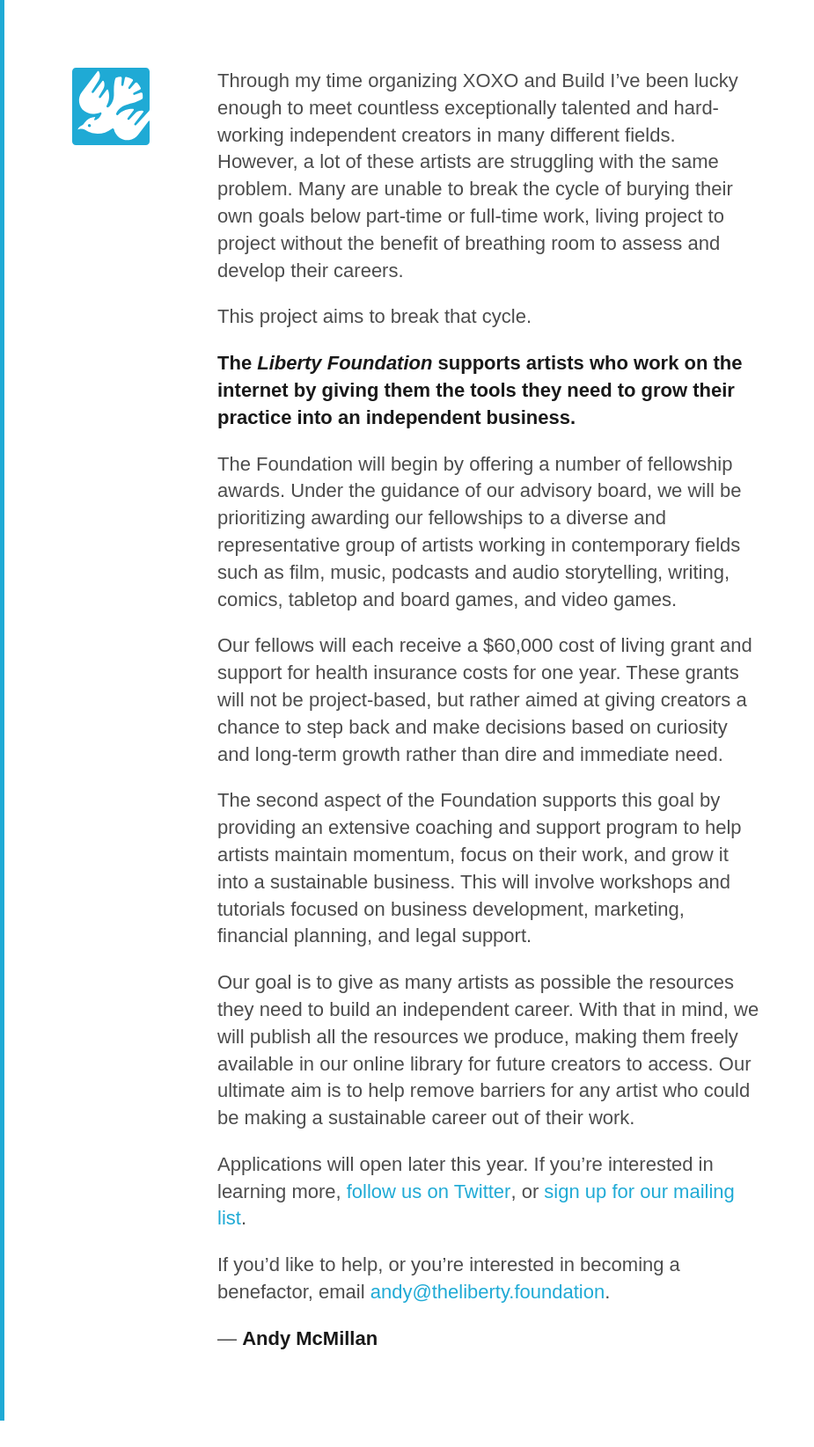
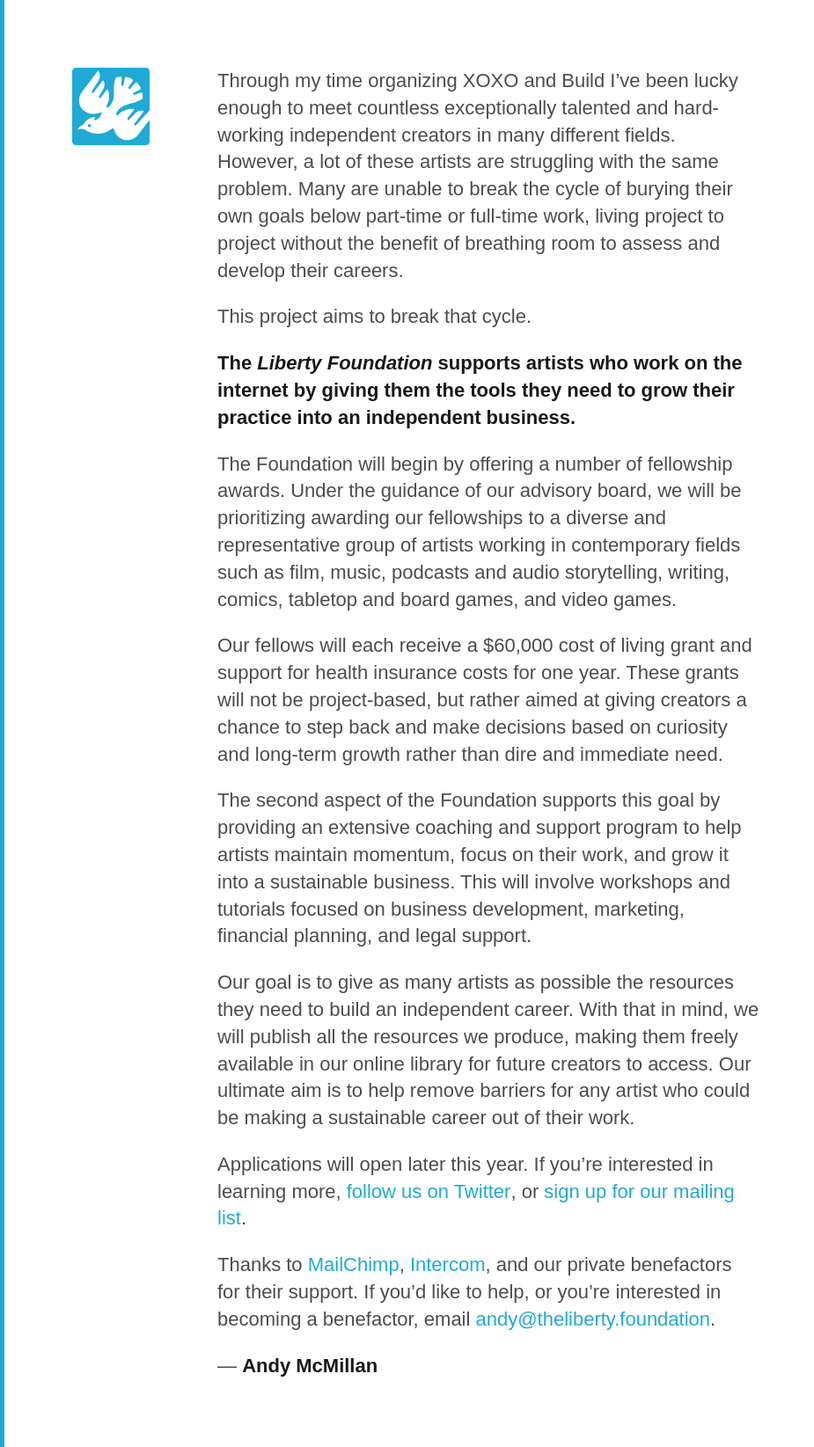
Before and after one commit to thelibertyfoundation/website, a Jekyll site: the page built from index.md, in a window 1280 px wide. Shown: the whole page at 88% size, without its empty margins (0-925 px from the left). Built offline with Jekyll 4.4.1, drawn with Linux system fonts in a browser that asks for light colours; before the commit the page ends 1615 px from its top, so only the background shows below that.

Commit message:
Adding patrons

```diff
--- a/index.md
+++ b/index.md
@@ -19,6 +19,6 @@ Our goal is to give as many artists as possible the resources they need to build
 
 Applications will open later this year. If you're interested in learning more, [follow us on Twitter](https://twitter.com/libertyfndn), or [sign up for our mailing list](http://eepurl.com/cOYW9n).
 
-If you'd like to help, or you're interested in becoming a benefactor, email [andy@theliberty.foundation](mailto:andy@theliberty.foundation).
+Thanks to [MailChimp](http://mailchimp.com), [Intercom](http://intercom.com), and our private benefactors for their support. If you'd like to help, or you're interested in becoming a benefactor, email [andy@theliberty.foundation](mailto:andy@theliberty.foundation).
 
 — **Andy McMillan**
```
